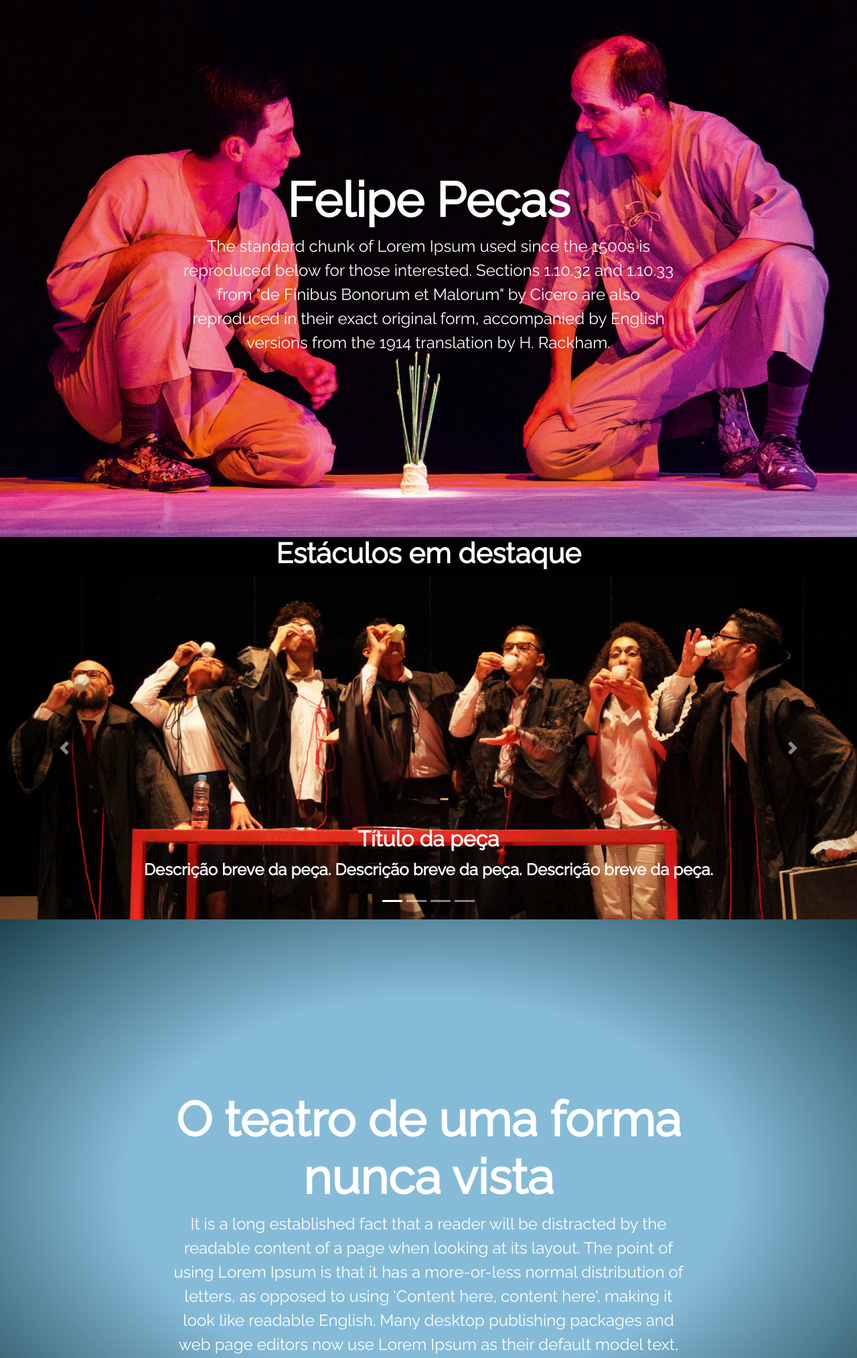
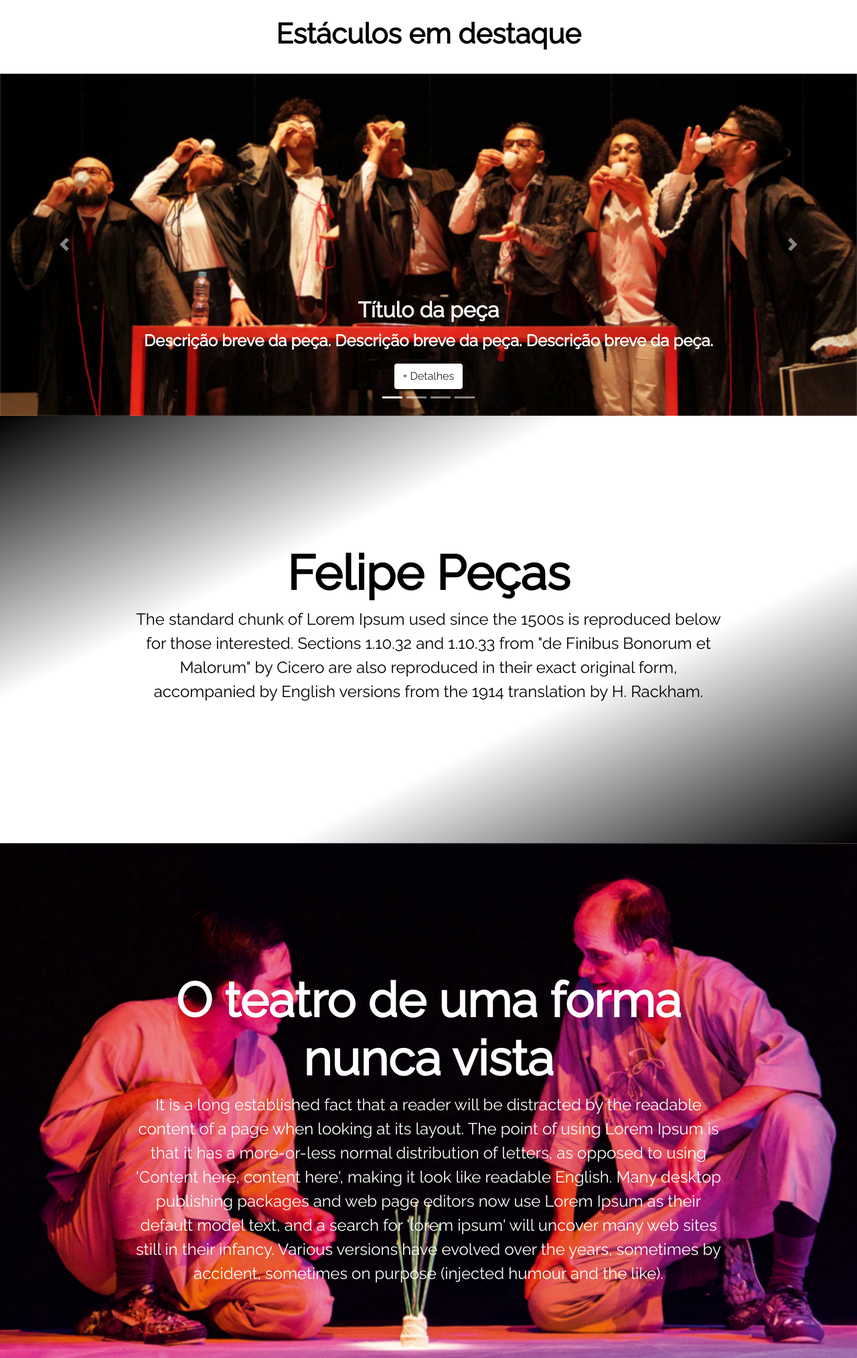
Before and after one commit to dennerEfisio/Equipe-4-Trainee-2019.2, a PHP site: page /home.html in a window 1280 px wide. Shown: the top 2028 px of the page at 67% size. Run offline with PHP 8.4, Linux system fonts and the light colour scheme.

Commit message:
Alteração no estilo geral da home, alteração de cores e posicionamento do carousel

```diff
--- a/home/css/style.css
+++ b/home/css/style.css
@@ -4,14 +4,12 @@ body {
 }
 
 .parallax1 {
-    background-image: url(../imgs/peca-teatro1.jpg);
+    background-image: linear-gradient(to right bottom, black, white, white, black);
     background-position: center top;
-    background-repeat: no-repeat;
-    background-size: cover;
     background-attachment: fixed;
-    color: white;
+    color: black;
     width: 100%;
-    padding: 20%;
+    padding: 15%;
     text-align: center;
 }
 
@@ -25,8 +23,9 @@ body {
 }
 
 .produtosHome {
+    padding-top: 2%;
     width: 100%;
-    background-color: black;
+    background-color: white;
 }
 
 .tituloProdutosHome {
@@ -35,8 +34,9 @@ body {
 }
 
 .tituloProdutosHome h2 {
-    color: white;
+    color: black;
     font-size: 42px;
+    padding-bottom: 2%;
 }
 
 .textoCarousel {
@@ -53,11 +53,18 @@ body {
     font-size: 24px;
 }
 
+.corBotao {
+    background-color: white;
+}
+
 .parallax2 {
-    background-image: radial-gradient(#86BBD8, #86BBD8, #1d434e);
+    background-image: url(../imgs/peca-teatro1.2.jpg);
+    background-position: center top;
+    background-repeat: no-repeat;
+    background-size: cover;
     background-attachment: fixed;
     color: white;
-    padding: 20%;
+    padding: 15%;
     text-align: center;
     width: 100%;
 }
@@ -72,13 +79,11 @@ body {
 }
 
 .parallax3 {
-    background-image: url(../imgs/peca-teatro2.jpg);
+    background-image: linear-gradient(to left bottom, black, white, white, black);
     background-position: center top;
-    background-repeat: no-repeat;
-    background-size: cover;
     background-attachment: fixed;
-    color: white;
-    padding: 20%;
+    color: black;
+    padding: 15%;
     text-align: center;
     width: 100%;
 }
--- a/home/home.html
+++ b/home/home.html
@@ -9,15 +9,6 @@
 </head>
 
 <body>
-
-    <div class="parallax1" id="parallax1">
-        <div class="conteudo" id="conteudo1">
-            <h1 id="titulo1"><strong>Felipe Peças</strong></h1>
-            <p id="texto1">The standard chunk of Lorem Ipsum used since the 1500s is reproduced below for those interested. Sections 1.10.32 and 1.10.33 from "de Finibus Bonorum et Malorum" by Cicero are also reproduced in their exact original form, accompanied by English
-                versions from the 1914 translation by H. Rackham.</p>
-        </div>
-
-    </div>
     <div class="produtosHome">
         <div class="tituloProdutosHome" id="tituloProdutosHome">
             <h2><strong>Estáculos em destaque</strong></h2>
@@ -37,6 +28,7 @@
                         <p><strong>
                             Descrição breve da peça. Descrição breve da peça. Descrição breve da peça.
                         </strong></p>
+                        <a href="#" class="btn corBotao">+ Detalhes</a>
                     </div>
                 </div>
                 <div class="carousel-item">
@@ -46,24 +38,27 @@
                         <p><strong>
                             Descrição breve da peça. Descrição breve da peça. Descrição breve da peça.
                         </strong></p>
+                        <a href="#" class="btn corBotao">+ Detalhes</a>
                     </div>
                 </div>
                 <div class="carousel-item">
-                    <img src="imgs/peca-teatro9.1.jpg" class="d-block w-100" atl="">
+                    <img src="imgs/peca-teatro5.1.jpg" class="d-block w-100" atl="">
                     <div class="carousel-caption d-none d-md-block textoCarousel">
                         <h5><strong>Título da peça</strong></h5>
                         <p><strong>
                             Descrição breve da peça. Descrição breve da peça. Descrição breve da peça.
                         </strong></p>
+                        <a href="#" class="btn corBotao">+ Detalhes</a>
                     </div>
                 </div>
                 <div class="carousel-item">
-                    <img src="imgs/peca-teatro8.1.jpeg" class="d-block w-100" atl="">
+                    <img src="imgs/peca-teatro8.1.jpg" class="d-block w-100" atl="">
                     <div class="carousel-caption d-none d-md-block textoCarousel">
                         <h5><strong>Título da peça</strong></h5>
                         <p><strong>
                             Descrição breve da peça. Descrição breve da peça. Descrição breve da peça.
                         </strong></p>
+                        <a href="#" class="btn corBotao">+ Detalhes</a>
                     </div>
                 </div>
 
@@ -78,6 +73,15 @@
             </a>
         </div>
     </div>
+    <div class="parallax1" id="parallax1">
+        <div class="conteudo" id="conteudo1">
+            <h1 id="titulo1"><strong>Felipe Peças</strong></h1>
+            <p id="texto1">The standard chunk of Lorem Ipsum used since the 1500s is reproduced below for those interested. Sections 1.10.32 and 1.10.33 from "de Finibus Bonorum et Malorum" by Cicero are also reproduced in their exact original form, accompanied by English
+                versions from the 1914 translation by H. Rackham.</p>
+        </div>
+
+    </div>
+
 
 
     <div class="parallax2">
--- a/home/js/script.js
+++ b/home/js/script.js
@@ -1,7 +1,8 @@
-document.getElementById("conteudo1").className += " acao";
+document.getElementById("tituloProdutosHome").className += " acao";
 
 document.addEventListener("scroll", function() {
 
+    var cont1 = document.getElementById("conteudo1");
     var cont2 = document.getElementById("conteudo2");
     var cont3 = document.getElementById("conteudo3");
 
@@ -9,6 +10,8 @@ document.addEventListener("scroll", function() {
     var LARGURA = window.innerWidth;
 
 
+    if (scrollY + ALTURA > cont1.offsetTop)
+        cont1.className += " acao";
     if (scrollY + ALTURA > cont2.offsetTop)
         cont2.className += " acao";
     if (scrollY + ALTURA > cont3.offsetTop)
```
Also changed, not shown: home/imgs/peca-teatro1.2.jpg (added), home/imgs/peca-teatro5.1.jpg, home/imgs/peca-teatro5.jpg, home/imgs/peca-teatro6.1.jpg, home/imgs/peca-teatro6.jpg (deleted), home/imgs/peca-teatro7.1.jpg, home/imgs/peca-teatro8.1.jpg (added), 5 other files.
